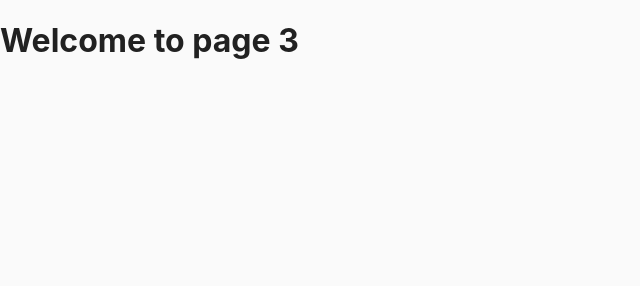
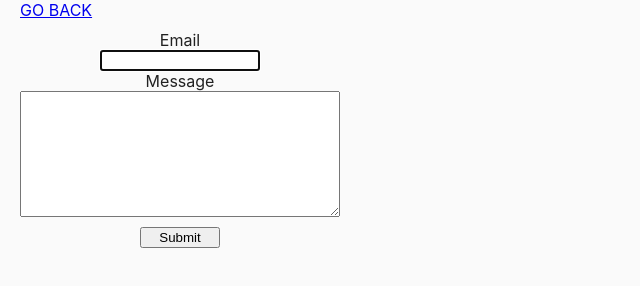
Before and after one commit to BilalFirtina/goit-js-hw-09, a plain HTML site: page 2-form.html in a window 1280 px wide. Shown: the whole page, without its empty margins (0-640 px from the left). Drawn offline with Linux system fonts and the light colour scheme.

Commit message:
Deploying to gh-pages from @ BilalFirtina/goit-js-hw-09@7cd4316aeb14fb071684cb980980f4546ee7c95b 🚀

```diff
--- a/1-gallery.html
+++ b/1-gallery.html
@@ -8,7 +8,7 @@
     <script type="module" crossorigin src="/goit-js-hw-09/1-gallery.js"></script>
     <link rel="modulepreload" crossorigin href="/goit-js-hw-09/assets/vendor-g6-w1428.js">
     <link rel="stylesheet" crossorigin href="/goit-js-hw-09/assets/vendor-AL2zCFOW.css">
-    <link rel="stylesheet" crossorigin href="/goit-js-hw-09/assets/styles-B1WB0mdI.css">
+    <link rel="stylesheet" crossorigin href="/goit-js-hw-09/assets/styles-BUAwAiZU.css">
   </head>
   <body>
     <main>
--- a/2-form.html
+++ b/2-form.html
@@ -5,15 +5,22 @@
     <meta http-equiv="X-UA-Compatible" content="IE=edge" />
     <meta name="viewport" content="width=device-width, initial-scale=1.0" />
     <title>Page 3</title>
-    <link rel="stylesheet" crossorigin href="/goit-js-hw-09/assets/styles-B1WB0mdI.css">
+    <link rel="stylesheet" crossorigin href="/goit-js-hw-09/assets/styles-BUAwAiZU.css">
   </head>
-  <body>
     <main>
-      <div class="container">
-        <h1 class="main-title">
-          <span class="main-title-gradient">Welcome</span> to page 3
-        </h1>
-      </div>
+      <a class="go-back" href="./index.html">GO BACK</a>
+      <form class="feedback-form" autocomplete="off">
+  <label>
+    Email
+    <input type="email" name="email" autofocus />
+  </label>
+  <label>
+    Message
+    <textarea name="message" rows="8"></textarea>
+  </label>
+  <button type="submit">Submit</button>
+</form>
+
     </main>
   </body>
 </html>
--- a/assets/styles-B1WB0mdI.css
+++ /dev/null
@@ -1 +0,0 @@
-*{box-sizing:border-box}body{margin:0;font-family:-apple-system,BlinkMacSystemFont,Segoe UI,Roboto,Oxygen,Ubuntu,Cantarell,Open Sans,Helvetica Neue,sans-serif;-webkit-font-smoothing:antialiased;-moz-osx-font-smoothing:grayscale;background-color:#fafafa;color:#212121}.gallery{display:flex;margin:24px 156px;flex-wrap:wrap;padding:0}.gallery-item{display:flex;width:calc((100% - 48px) / 3);margin-right:24px;margin-bottom:20px}.gallery-link{height:200px;width:100%}.gallery-image{width:100%;height:100%}.gallery-image:hover{transform:scale(1.05);cursor:zoom-in;transition:ease-out;transition-duration:.5s}.gallery-item:nth-child(3),.gallery-item:nth-child(6),.gallery-item:nth-child(9){margin-right:0}.gallery-item:nth-child(7),.gallery-item:nth-child(8),.gallery-item:nth-child(9){margin-bottom:0}.go-back{margin-left:20px}
--- /dev/null
+++ b/assets/styles-BUAwAiZU.css
@@ -0,0 +1 @@
+*{box-sizing:border-box}body{margin:0;font-family:-apple-system,BlinkMacSystemFont,Segoe UI,Roboto,Oxygen,Ubuntu,Cantarell,Open Sans,Helvetica Neue,sans-serif;-webkit-font-smoothing:antialiased;-moz-osx-font-smoothing:grayscale;background-color:#fafafa;color:#212121}.gallery{display:flex;margin:24px 156px;flex-wrap:wrap;padding:0}.gallery-item{display:flex;width:calc((100% - 48px) / 3);margin-right:24px;margin-bottom:20px}.gallery-link{height:200px;width:100%}.gallery-image{width:100%;height:100%}.gallery-image:hover{transform:scale(1.05);cursor:zoom-in;transition:ease-out;transition-duration:.5s}.gallery-item:nth-child(3),.gallery-item:nth-child(6),.gallery-item:nth-child(9){margin-right:0}.gallery-item:nth-child(7),.gallery-item:nth-child(8),.gallery-item:nth-child(9){margin-bottom:0}.go-back{margin-left:20px}.center{display:flex;flex-direction:column;align-items:center;list-style:none;height:100vh;justify-content:center;margin:0;padding:0;font-size:20px}.feedback-form,.feedback-form label{display:flex;flex-direction:column;text-align:center}.feedback-form{width:25%;margin-top:10px;margin-left:20px}.feedback-form button{width:25%;margin:10px auto 0}.feedback-form input{width:50%}.feedback-form input{margin:0 auto}
```
Also changed, not shown: index.html (+2 -2 lines).
